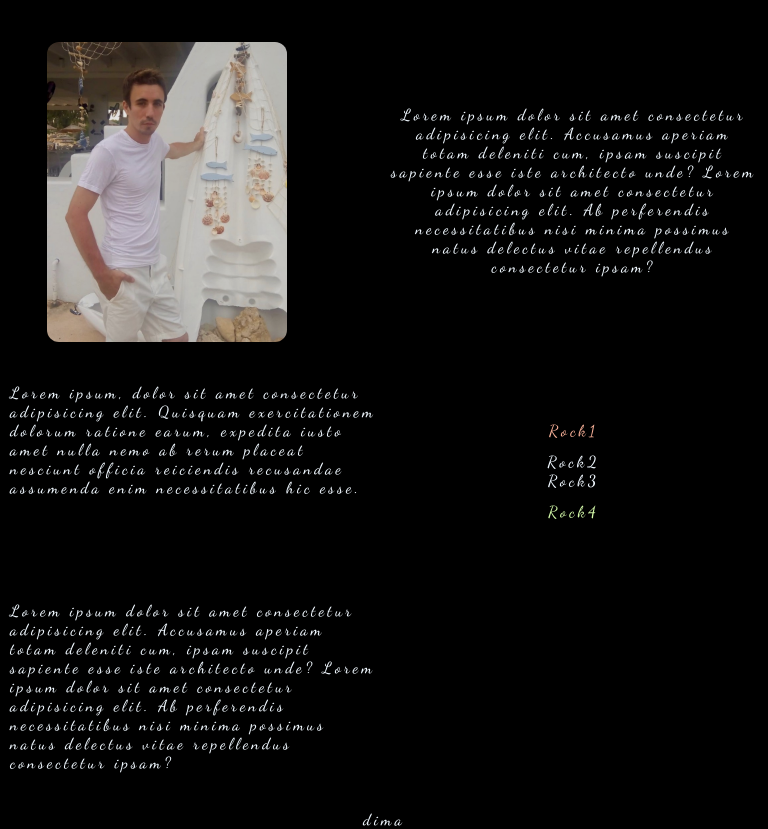
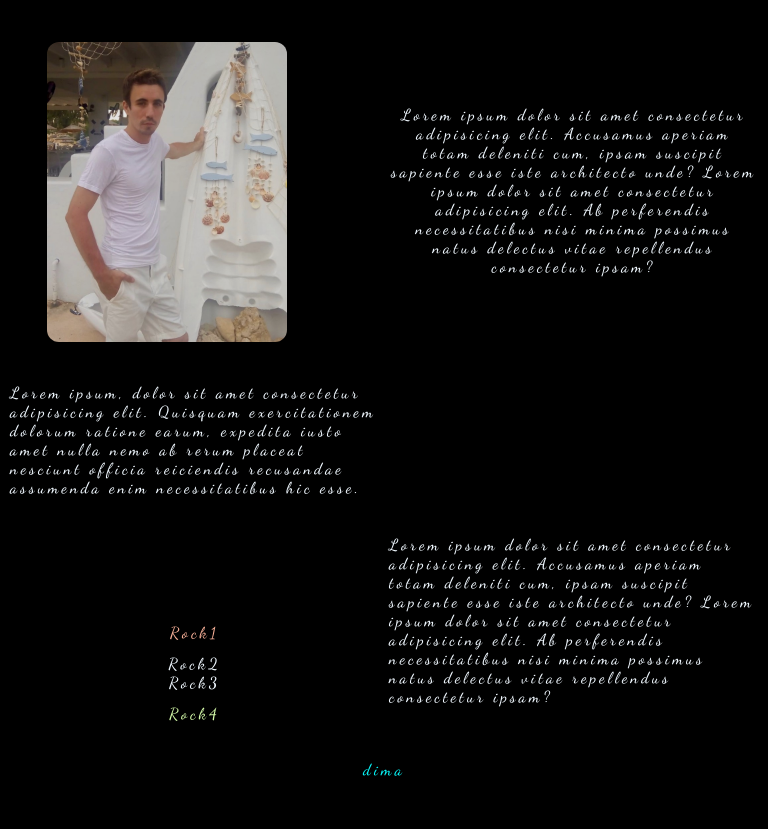
Before and after one commit to Avishai-Peretz/HTML-CSS-Course-Summary---Group-Workshop, a plain HTML site: page Pages/dima/dima_page.html in a window 768 px wide. After the commit the page ends 800 px from the top, so only its background shows below. Drawn offline with Linux system fonts and the light colour scheme.

Commit message:
the page is responsive

```diff
--- a/Pages/dima/animations.css
+++ b/Pages/dima/animations.css
@@ -1,5 +1,3 @@
-
-
 
 
 #list li:nth-child(1) {
@@ -9,8 +7,6 @@
     animation-duration: 4s;
     animation-iteration-count: infinite;
     animation-fill-mode: forwards;
-
-
 }
 
 #list li:nth-child(4) {
@@ -20,7 +16,6 @@
     animation-duration: 4s;
     animation-iteration-count: infinite;
     animation-fill-mode: forwards;
-
 }
 
 #list li:nth-child(2) {
@@ -30,8 +25,6 @@
     animation-duration: 5s;
     animation-iteration-count: infinite;
     animation-fill-mode: forwards;
-
-
 }
 
 #list li:nth-child(3) {
@@ -41,12 +34,49 @@
     animation-duration: 5s;
     animation-iteration-count: infinite;
     animation-fill-mode: forwards;
+}
+
+footer span {
 
 
+    transition: color 16s ease;
+    animation-name: colors ;
+    animation-duration: 16s;
+    animation-iteration-count: infinite;
+    animation-fill-mode: forwards;
 
 }
 
 
+@keyframes colors{
+
+
+    10%{
+        color: #ff0055        ;
+    }
+    20%{
+        color: #39ff14;
+    }
+
+    30%{
+            color: #00fdff;
+    }
+
+    60%{
+        color:#ff000d;
+    }
+
+    70%{
+
+    }
+    90%{
+        color: #66ff00;
+    }
+
+    100%{
+        color:#be03fd;
+    }
+}
 
 
 @keyframes list-animation-left{
--- a/Pages/dima/styels.css
+++ b/Pages/dima/styels.css
@@ -14,13 +14,12 @@
 }
 
 .grid {
-    height: 100vh;
+    height: 95vh;
 
     display: grid;
     grid-template-columns: repeat(2, 1fr);
 
     overflow: hidden;
-
     padding-left: 5px;
     padding-right: 5px;
 
@@ -32,7 +31,7 @@
 }
 
 .grid-item:nth-child(1){
-    grid-row: 1 /  span 4;
+    grid-row: 1 /  span 3;
 
 }
 
@@ -44,6 +43,14 @@
 
     margin-bottom: 20px;
 }
+
+.grid-item:nth-child(4){
+    grid-row: 4 /  span 1;
+    padding-bottom: 0;
+    margin-bottom: 0;
+
+}
+
 
 
 
@@ -76,7 +83,6 @@
 
 
     footer{
-        margin-top: 10px;
         color: antiquewhite;
         background-color: black;
         text-align: center;
@@ -85,10 +91,11 @@
 
 /*Mobile*/
 
-@media(max-width:600px){
+@media(max-width:659px){
 
     .grid{
         grid-template-columns: 1fr;
+        height: auto;
 
     }
 
@@ -103,10 +110,6 @@
         grid-row: 3 /  span 1;
     }
 
-    .grid-item:nth-child(4){
-        margin-top: 10px;
-        margin-bottom: 10px;
-    }
 
 
     .grid-item img{
@@ -117,16 +120,49 @@
     }
 
     #img-text{
-        visibility: hidden;
+        margin-top: 10px;
+        margin-bottom: 10px;
+        text-align: center;
     }
     #info{
         padding: 0;
         margin: 0;
     }
 
+}
+
+
+/* Mid screens*/
+
+@media (min-width:660px) and (max-width:900px){
+
+    .grid-item:nth-child(1){
+        grid-row: 1 /  span 1;
+
+    }
+
+    .grid-item:nth-child(2){
+        grid-row: 1 /  span 1;
+    }
+    .grid-item:nth-child(3){
+        grid-row: 4 /  span 1;
+
+    }
+
+    .grid-item:nth-child(4){
+        grid-row: 4 /  span 1;
+        padding-bottom: 0;
+        margin-bottom: 0;
+
+    }
+
 
 
 }
+
+
+
+/* Big Screens*/
 
 @media(min-width: 1450px){
 
```
Also changed, not shown: Pages/dima/dima_page.html (+9 -1 lines).
